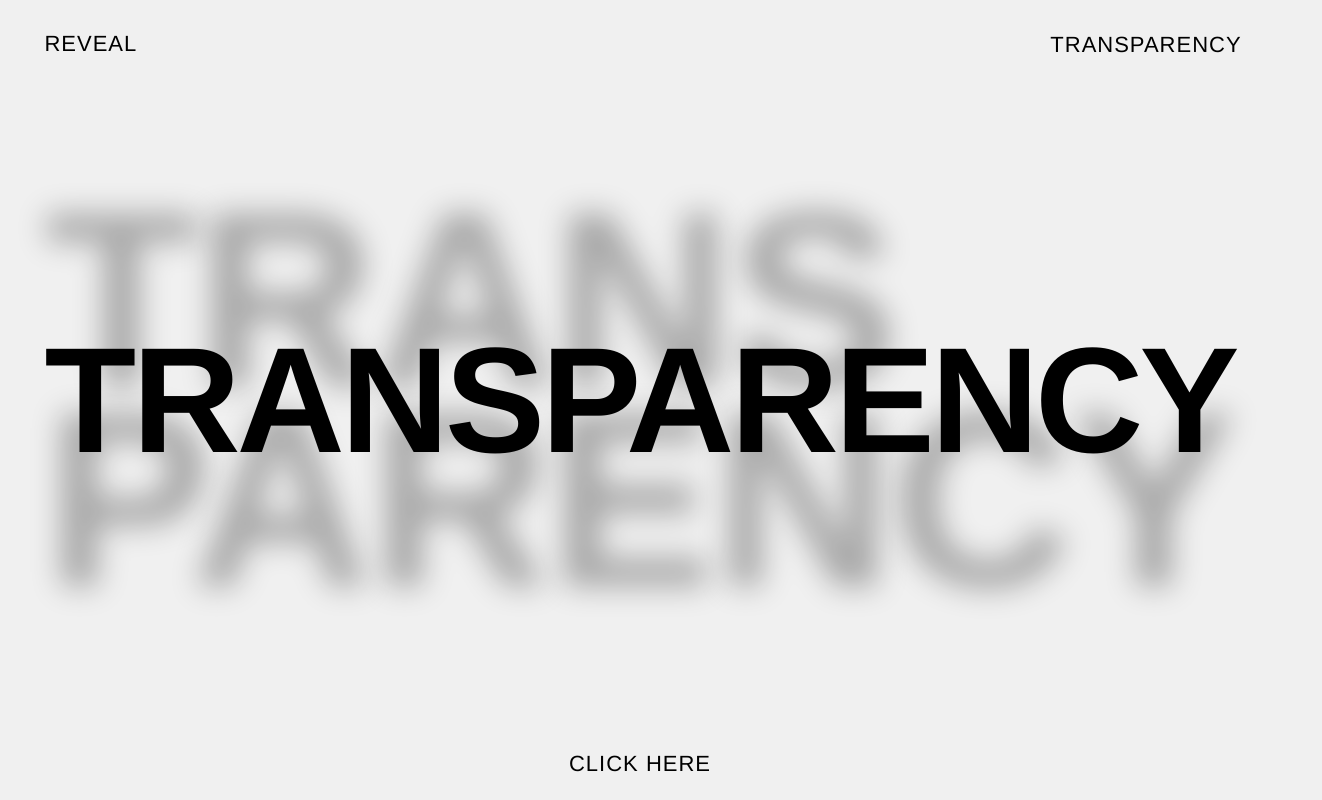
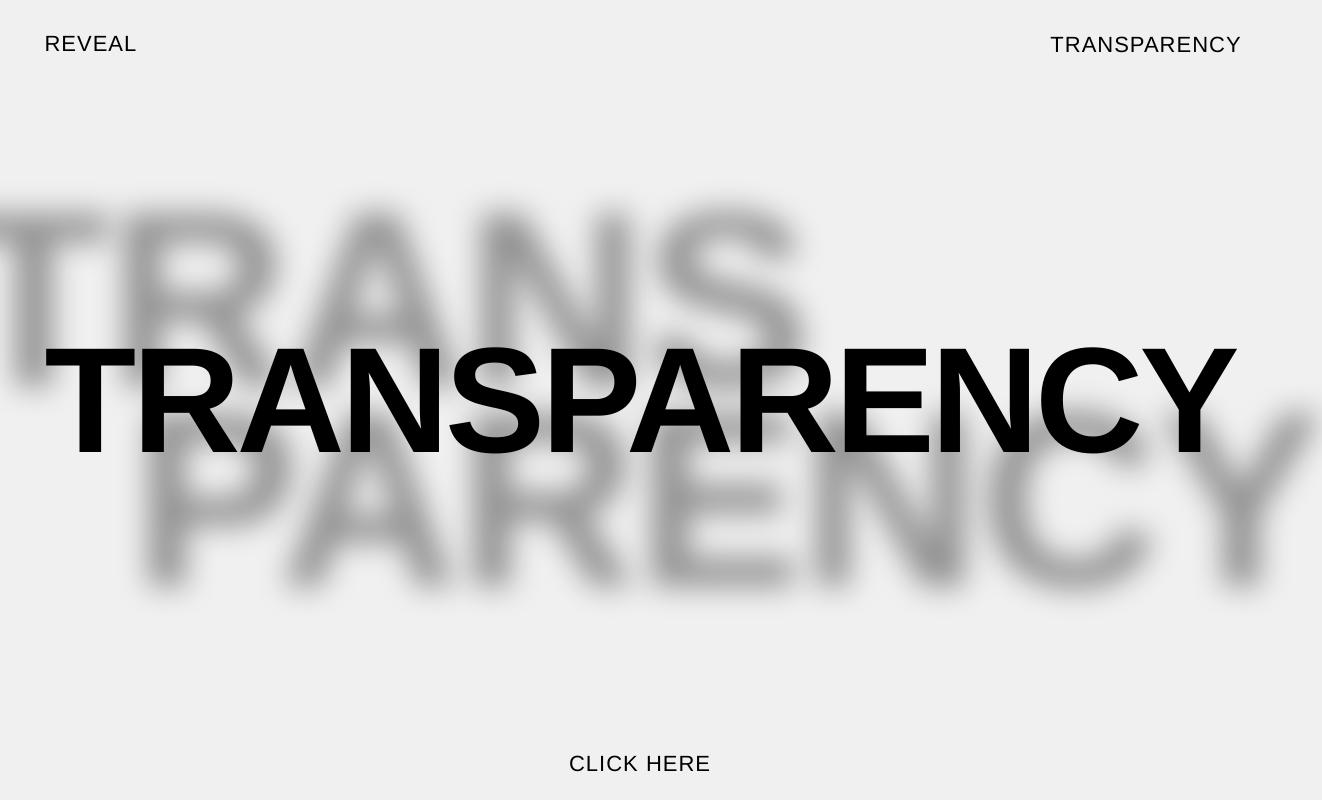
Before and after one commit to MartaSousa44/MartaSousa44.github.io, a plain HTML site: page interactivepoetry/index.html in a window 1280 px wide. Shown: the whole page, 1322 px wide, since content can reach past the window. Drawn offline with Linux system fonts and the light colour scheme.

Commit message:
new_changes

```diff
--- a/interactivepoetry/css/style.css
+++ b/interactivepoetry/css/style.css
@@ -83,6 +83,7 @@ body {
 	-ms-transform: translate(-50%, -45%);
 	transform: translate(-50%, -45%);
 }
+
 
 h1 {
 	font-family: 'Oswald', sans-serif;
@@ -305,7 +306,7 @@ a {
 		font-family: Helvetica, sans-serif;
 		position: absolute;
 		color: transparent;
-        text-shadow: 0 0 30px rgba(0, 0, 0, .3);
+        text-shadow: 0 0 30px rgba(0, 0, 0, .4);
 		z-index: -1;
 		font-size: 250px;
 		line-height: 200px;
@@ -313,6 +314,10 @@ a {
 		left: 50%;
 		-ms-transform: translate(-50%, -50%);
 		transform: translate(-50%, -50%);
+	}
+
+	.second {
+		margin-left: .7em;
 	}
 
 	#esc {
--- a/interactivepoetry/index.html
+++ b/interactivepoetry/index.html
@@ -13,7 +13,7 @@
 
 <body>
 
-  <div class="bg_img"><p>Trans<br>parency</p></div>
+  <div class="bg_img"><p class="first">Trans</p><p class="second">parency</p></div>
 
     <p><button id="esc" onclick="myFunction()">Reveal</button></p>
     <p class="btn_hd"><button id="esc2" onclick="myFunction()">Reveal</button></p>
```
